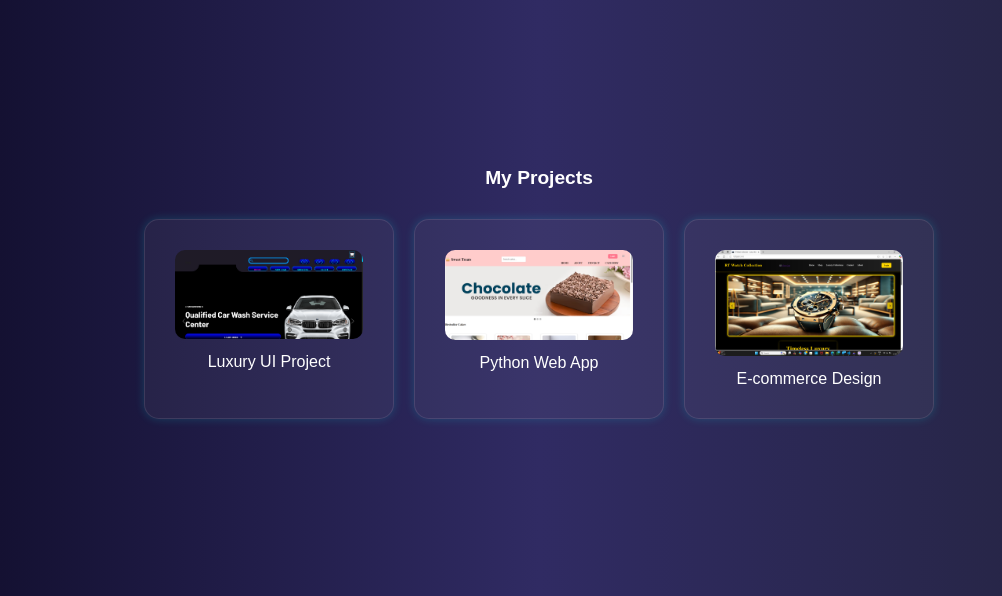
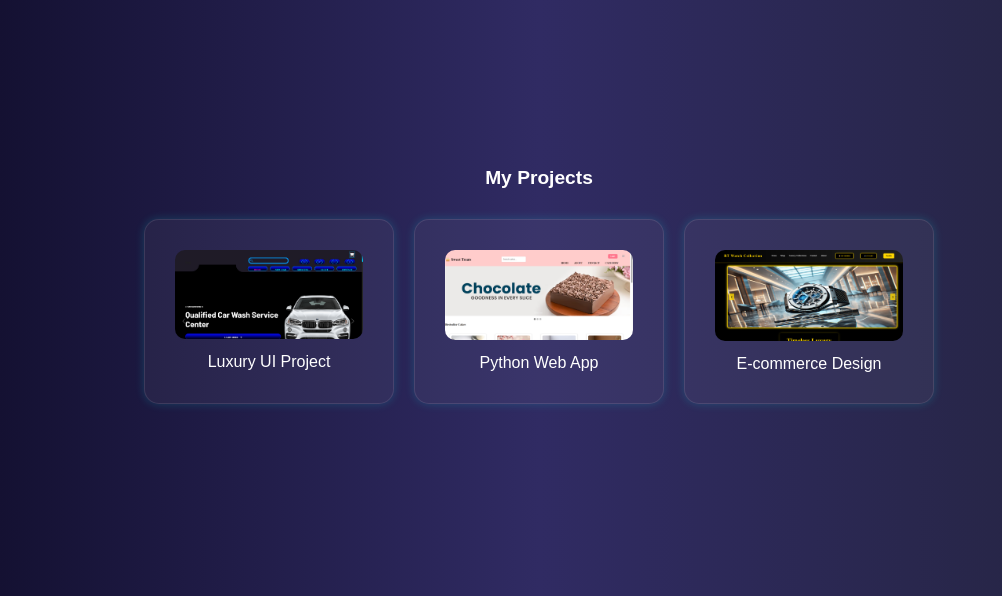
Before and after one commit to Rajput007M/Rajput-Portfolio, a Flask app: page / in a window 1280 px wide. Shown: the part 1632-2228 px from the top of the page, without its empty margins (101-1103 px from the left). Run offline with Flask 2, Linux system fonts and the light colour scheme; some web fonts are replaced.

Commit message:
Updated home page link to App 2

```diff
--- a/app.py
+++ b/app.py
@@ -8,4 +8,5 @@ def home():
     return render_template('index.html')
 
 if __name__ == '__main__':
+    app.run(port=5000)
     app.run(debug=True)
--- a/templates/index.html
+++ b/templates/index.html
@@ -391,7 +391,7 @@
     <h2><span id="typing-text"></span></h2>
     <a href="#projects" class="btn-neon">View Projects</a>
     <br><br>
-    <a href="{{ url_for('static', filename='images/cv.jpeg') }}" class="btn-neon" download>Download Resume</a>
+    <a href="{{ url_for('static', filename='images/cv.jpg') }}" class="btn-neon" download>Download Resume</a>
   </div>
 </section>
 
@@ -430,9 +430,12 @@
       Python Web App
     </div>
     <div class="project-card">
-      <img src="{{ url_for('static', filename='images/P3.png') }}" alt="Project 3" />
-      E-commerce Design
+      <a href="http://localhost:5001" target="_blank">
+
+      <img src="{{ url_for('static', filename='images/p4.png') }}" alt="Project 3" />
+    </a>    E-commerce Design
     </div>
+
   </div>
 </section>
 
@@ -445,7 +448,6 @@
     <div class="project-card">“Quick delivery and great communication.” – Client C</div>
   </div>
 </section>
-
 <!-- Stats -->
 <section class="section stats">
   <h2>My Achievements</h2>
```
Also changed, not shown: static/images/Screenshot_2025-04-25-19-55-49-49_c37d74246d9c81aa0bb824b57eaf7062 (2).jpg (added), static/images/cv.jpeg (deleted), static/images/p4.png (added).
